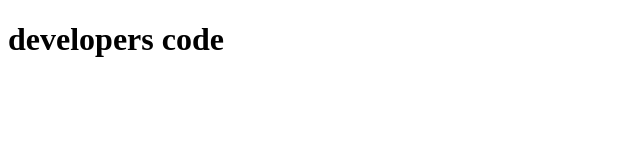
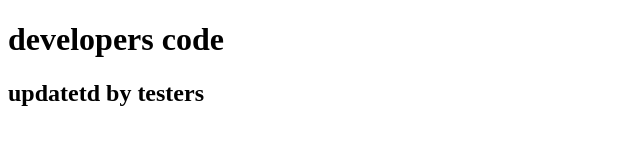
Before and after one commit to Bhagavathulasrividya/collabarate-1, a plain HTML site: page index.html in a window 1280 px wide. Shown: the whole page, without its empty margins (0-640 px from the left). Drawn offline with Linux system fonts and the light colour scheme.

Commit message:
updated by testers

```diff
--- a/index.html
+++ b/index.html
@@ -7,5 +7,6 @@
 </head>
 <body>
     <h1>developers code</h1>
+    <h2>updatetd by testers</h2>
 </body>
 </html>
```
